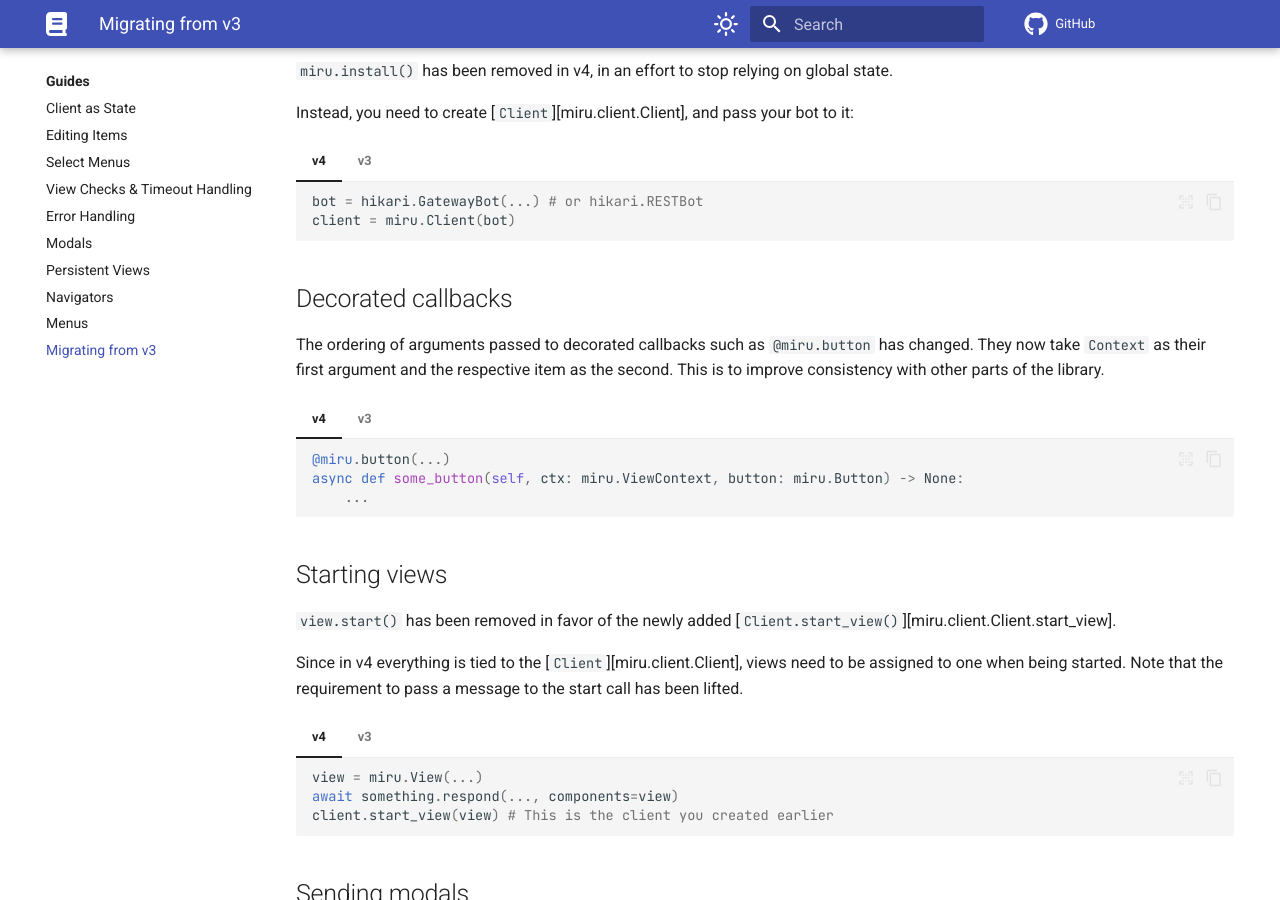
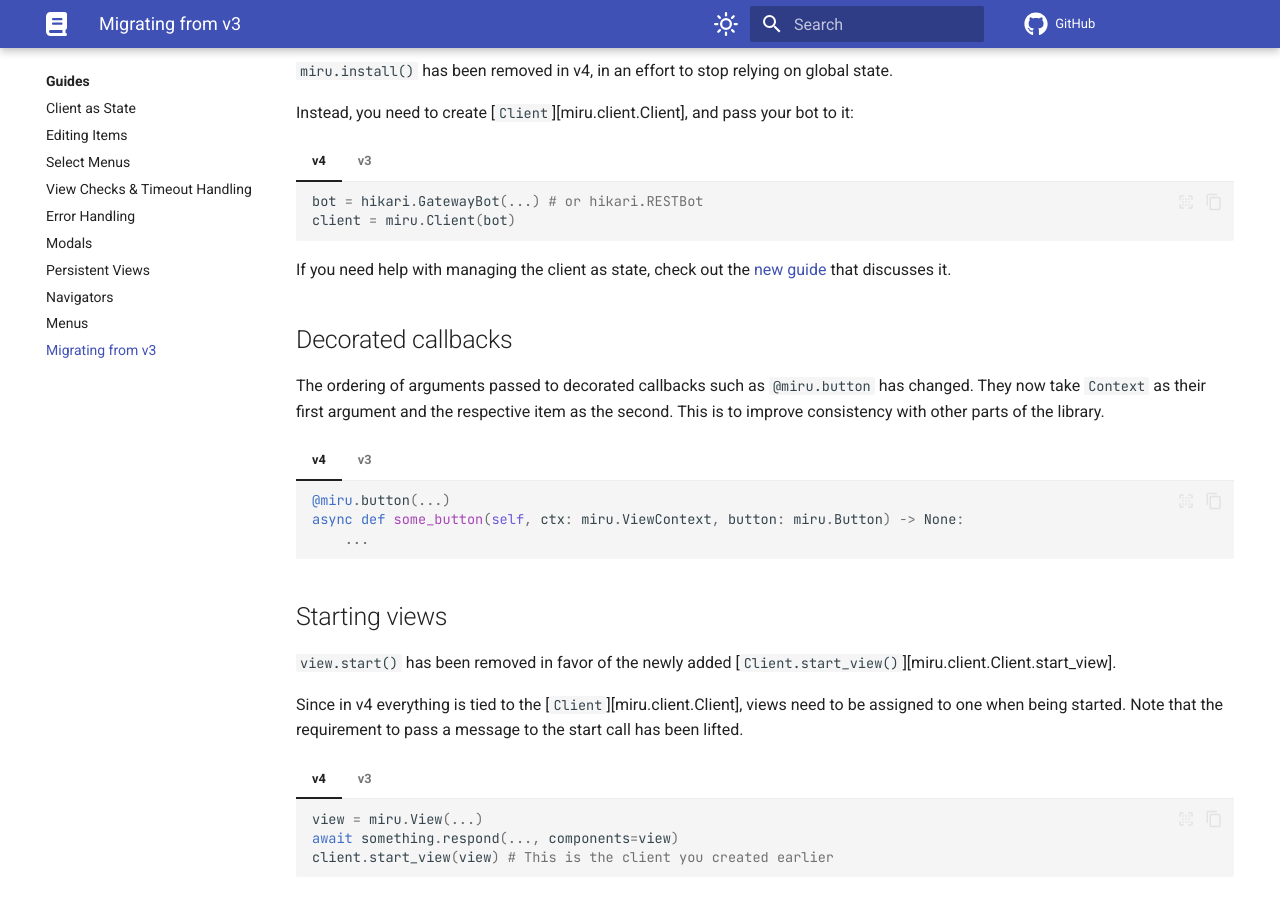
Before and after one commit to hypergonial/hikari-miru, an MkDocs documentation site: the page built from docs/guides/migrating_from_v3.md, in a window 1280 px wide and 900 px high, scrolled down 516 px. Built offline with MkDocs 1.6.1 and Material for MkDocs 9.7.7, drawn with Linux system fonts in a browser that asks for light colours; plug-ins that fetch from the network failed and are left out; comment, search, counter and statistics services are not loaded.

Commit message:
Add recommendation to migration guide

````diff
--- a/docs/guides/migrating_from_v3.md
+++ b/docs/guides/migrating_from_v3.md
@@ -37,6 +37,8 @@ Instead, you need to create [`Client`][miru.client.Client], and pass your bot to
     bot = hikari.GatewayBot(...)
     client = miru.install(bot)
     ```
+
+If you need help with managing the client as state, check out the [new guide](./client_state.md) that discusses it.
 
 ## Decorated callbacks
 
````
